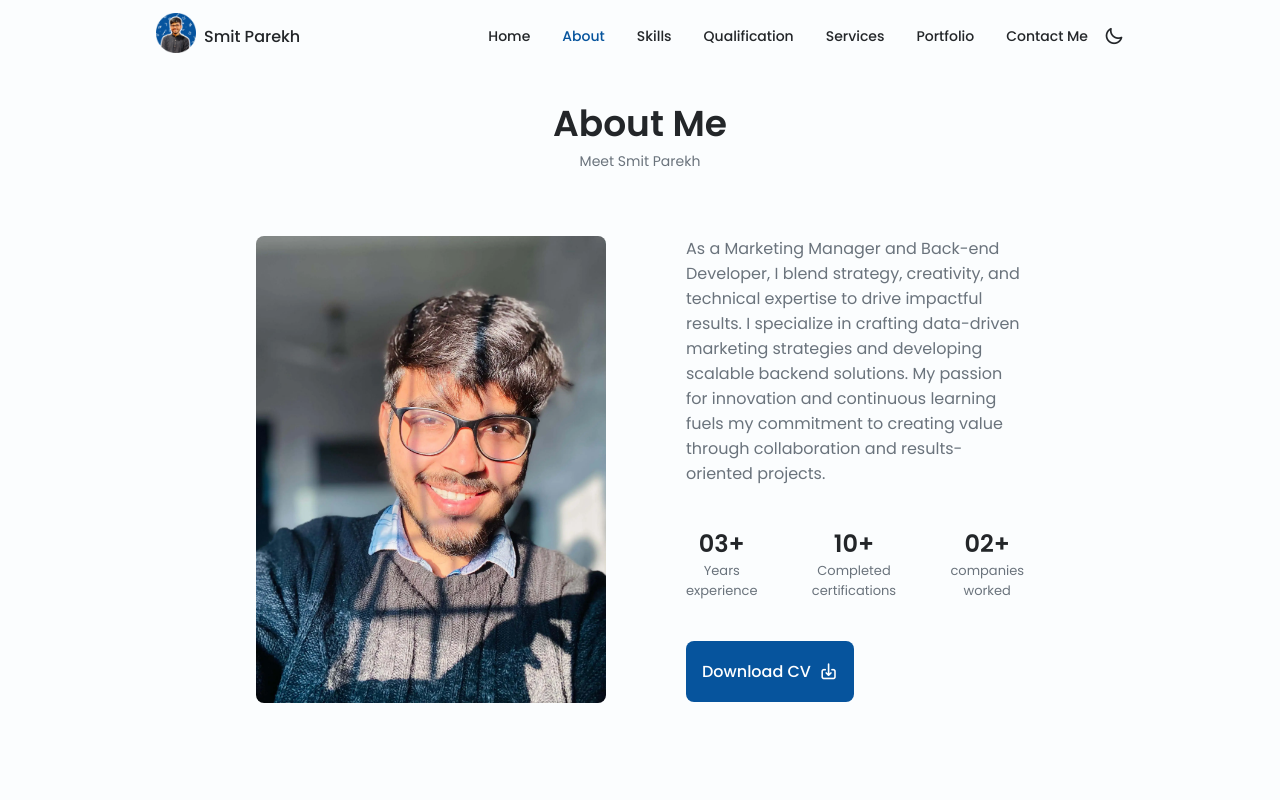
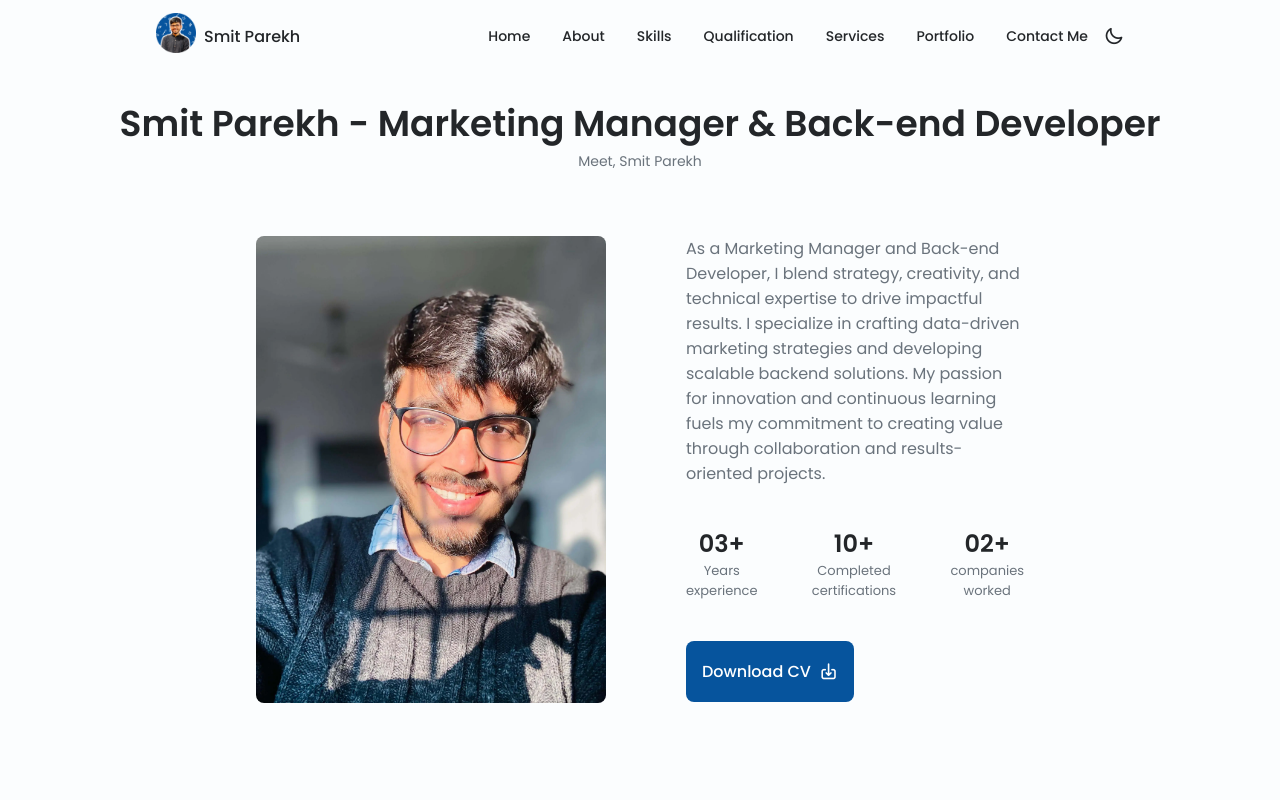
Before and after one commit to SmitParekh84/Smit-React-New-Portfolio-front-end, a React (Vite) app: page /about in a window 1280 px wide. Shown: the top 800 px of the page. Built offline with nearby package versions, Linux system fonts and the light colour scheme.

Commit message:
Update navigation links in Header component and adjust data structure

```diff
--- a/src/components/Header.jsx
+++ b/src/components/Header.jsx
@@ -129,7 +129,7 @@ const Header = () => {
             {headerData.navLinks.map((link) => (
               <li className="nav__item" key={link.id}>
                 <Link
-                  to={`/${link.id}`}
+                  to={`${link.id}`}
                   className={`nav__link ${activeSection === link.id ? "active-link" : ""
                     }`}
                   onClick={closeMenu}
--- a/src/data/data.js
+++ b/src/data/data.js
@@ -5,17 +5,17 @@ export const headerData = {
   logo: LogoIcon,
   name: "Smit Parekh",
   navLinks: [
-    { id: "", label: "Home", icon: "uil-estate" },
-    { id: "about", label: "About", icon: "uil-user" },
-    { id: "skills", label: "Skills", icon: "uil-file-alt" },
+    { id: "https://www.smitparekh.studio/", label: "Home", icon: "uil-estate" },
+    { id: "/about", label: "About", icon: "uil-user" },
+    { id: "/skills", label: "Skills", icon: "uil-file-alt" },
     {
-      id: "qualification",
+      id: "/qualification",
       label: "Qualification",
       icon: "uil-graduation-cap",
     },
-    { id: "services", label: "Services", icon: "uil-briefcase-alt" },
-    { id: "portfolio", label: "Portfolio", icon: "uil-scenery" },
-    { id: "contact", label: "Contact Me", icon: "uil-message" },
+    { id: "/services", label: "Services", icon: "uil-briefcase-alt" },
+    { id: "/portfolio", label: "Portfolio", icon: "uil-scenery" },
+    { id: "/contact", label: "Contact Me", icon: "uil-message" },
   ],
 }
 
@@ -40,8 +40,8 @@ export const homeData = {
 }
 import AboutImage from "/images/Smit-Parekh-About.webp"
 export const aboutData = {
-  title: "About Me",
-  subtitle: "Meet Smit Parekh",
+  title: "Smit Parekh - Marketing Manager & Back-end Developer",
+  subtitle: "Meet, Smit Parekh",
   image: AboutImage,
   description:
     "As a Marketing Manager and Back-end Developer, I blend strategy, creativity, and technical expertise to drive impactful results. I specialize in crafting data-driven marketing strategies and developing scalable backend solutions. My passion for innovation and continuous learning fuels my commitment to creating value through collaboration and results-oriented projects.",
@@ -416,7 +416,7 @@ export const footerData = {
     },
     { href: "mailto:smitparekh02@gmail.com", iconClass: "uil uil-envelope" },
     {
-      href: "https://www.linkedin.com/in/smit-parekh-497b87231/",
+      href: "https://www.linkedin.com/in/smitparekh84/",
       iconClass: "uil uil-linkedin-alt",
     },
     {
```
